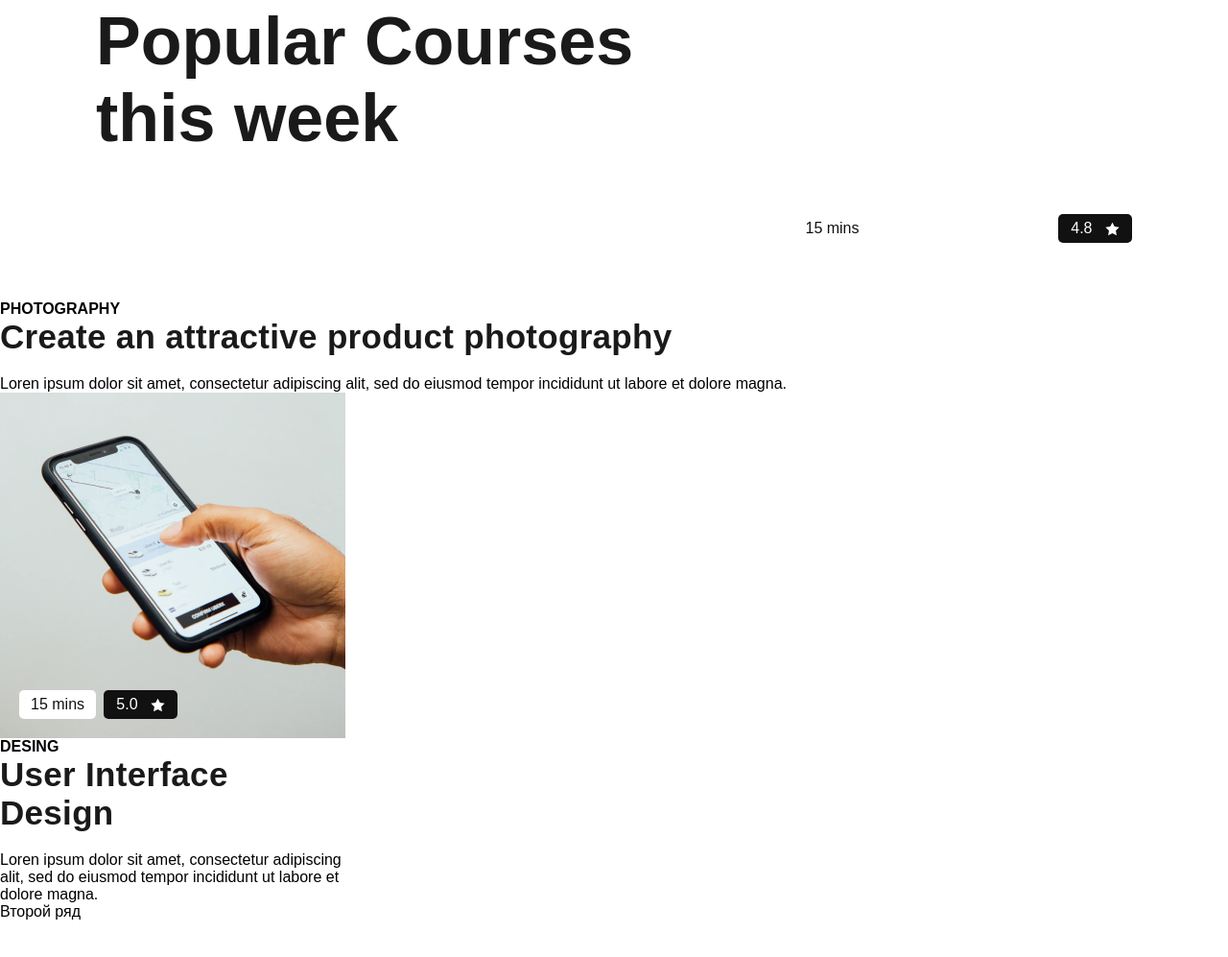
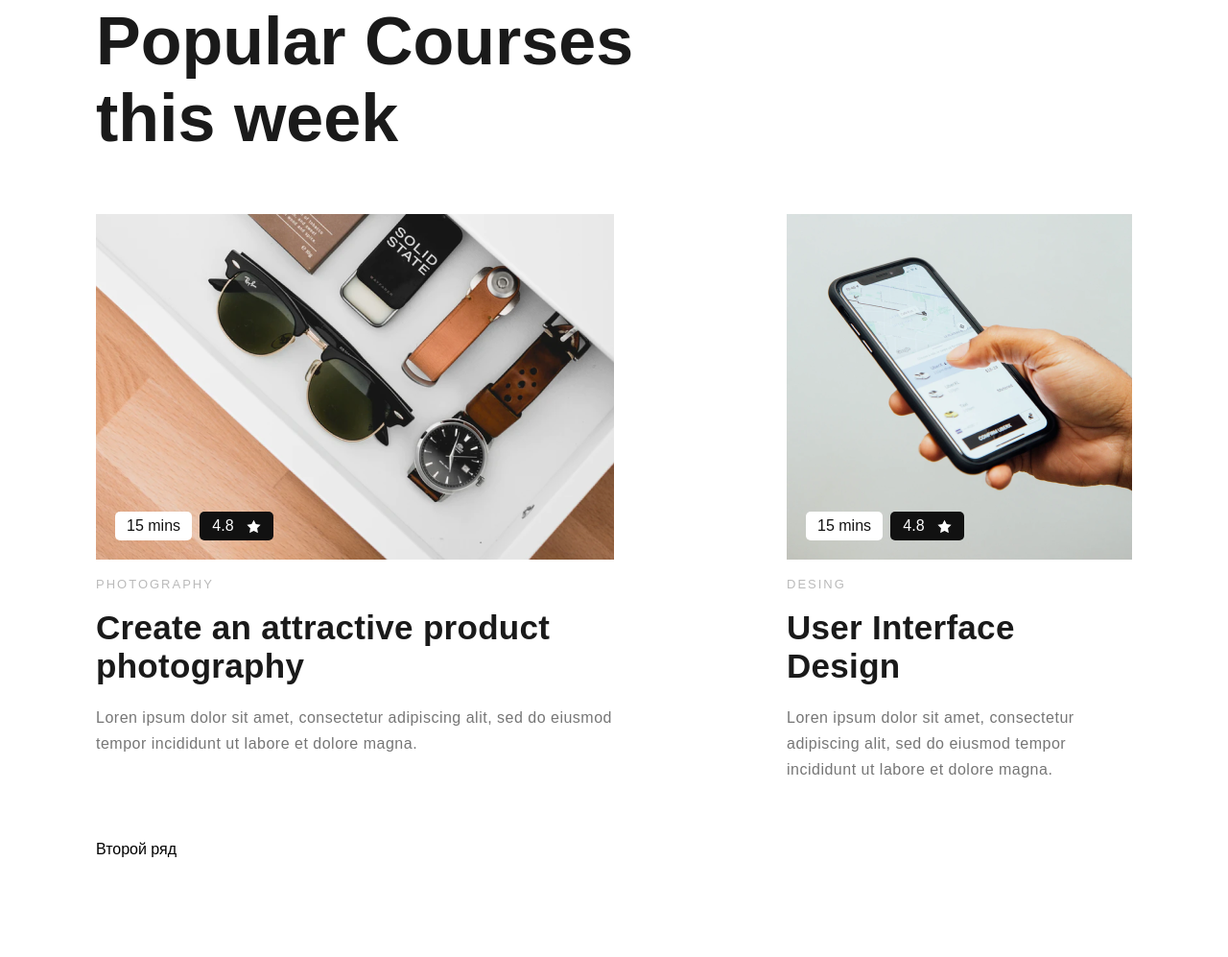
Before and after one commit to Vova023/Site-v, a plain HTML site: page index.html in a window 1280 px wide. Shown: the part 1255-2252 px from the top of the page at 96% size. After the commit the page ends 2209 px from the top, so only its background shows below. Drawn offline with nearby package versions, Linux system fonts and the light colour scheme; no server answers.

Commit message:
missed off

```diff
--- a/index.html
+++ b/index.html
@@ -95,7 +95,7 @@
 
                 <section class="course-row">
                     <div class="course-card card-big">
-                        </div class="img-container img-card-1">
+                        <div class="img-container img-card-1">
                             <span class="btn-time">15 mins</span>
                             <span class="btn-raiting">
                                 4.8
@@ -104,11 +104,11 @@
                         </div>
 
                         <div class="info-container">
-                            <h4 class="curse-category">PHOTOGRAPHY</h4>
+                            <h4 class="course-category">PHOTOGRAPHY</h4>
 
                             <h2 class="course-title">Create an attractive product photography</h2>
 
-                            <p class="curse-desc">Loren ipsum dolor sit amet, consectetur
+                            <p class="course-desc">Loren ipsum dolor sit amet, consectetur
                                 adipiscing alit, sed do eiusmod tempor
                                 incididunt ut labore et dolore magna.
                             </p>
@@ -119,17 +119,17 @@
                         <div class="img-container img-card-2">
                             <span class="btn-time">15 mins</span>
                             <span class="btn-raiting">
-                                5.0
+                                4.8
                                 <img src="/img/icons/star.svg" width="15" height="15" alt="">
                             </span>
                         </div>
 
                         <div class="info-container">
-                            <h4 class="curse-category">DESING</h4>
+                            <h4 class="course-category">DESING</h4>
 
                             <h2 class="course-title">User Interface Design</h2>
 
-                            <p class="curse-desc">Loren ipsum dolor sit amet, consectetur
+                            <p class="course-desc">Loren ipsum dolor sit amet, consectetur
                                 adipiscing alit, sed do eiusmod tempor
                                 incididunt ut labore et dolore magna.
                             </p>
```
